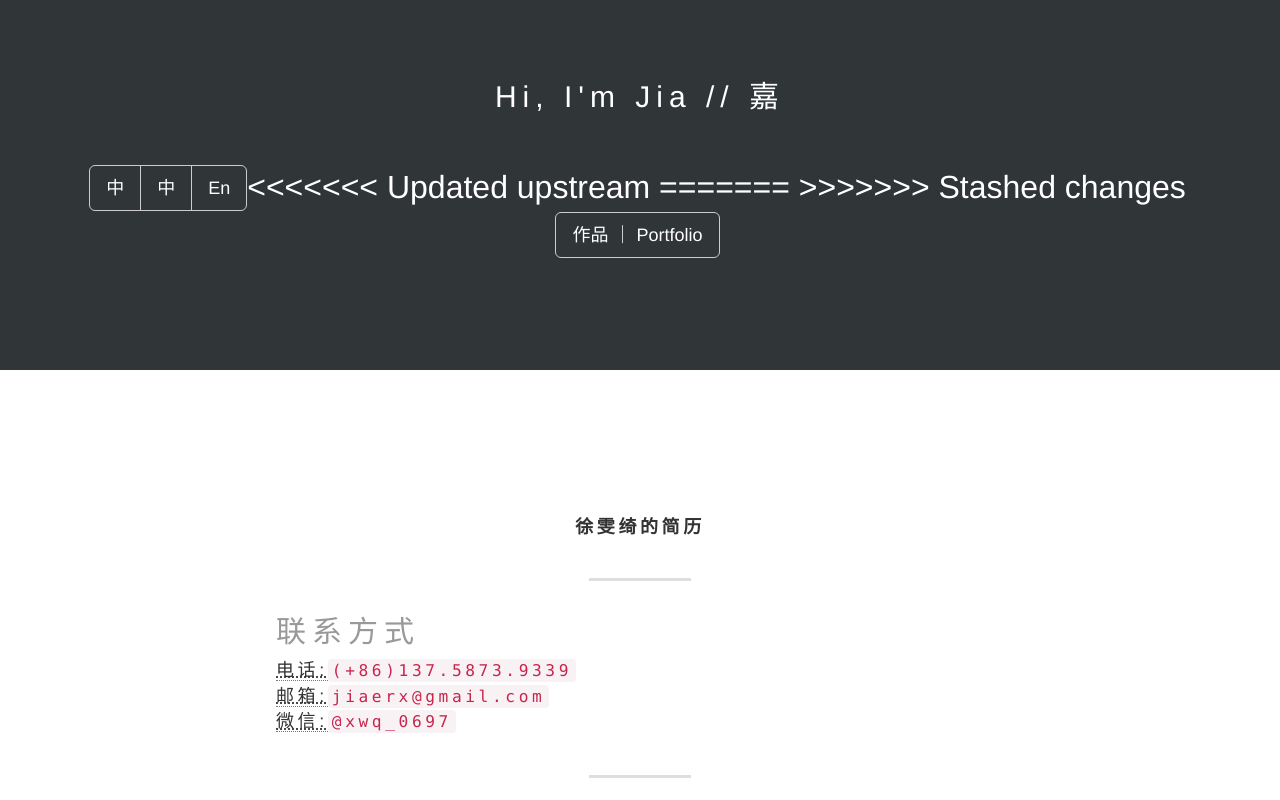
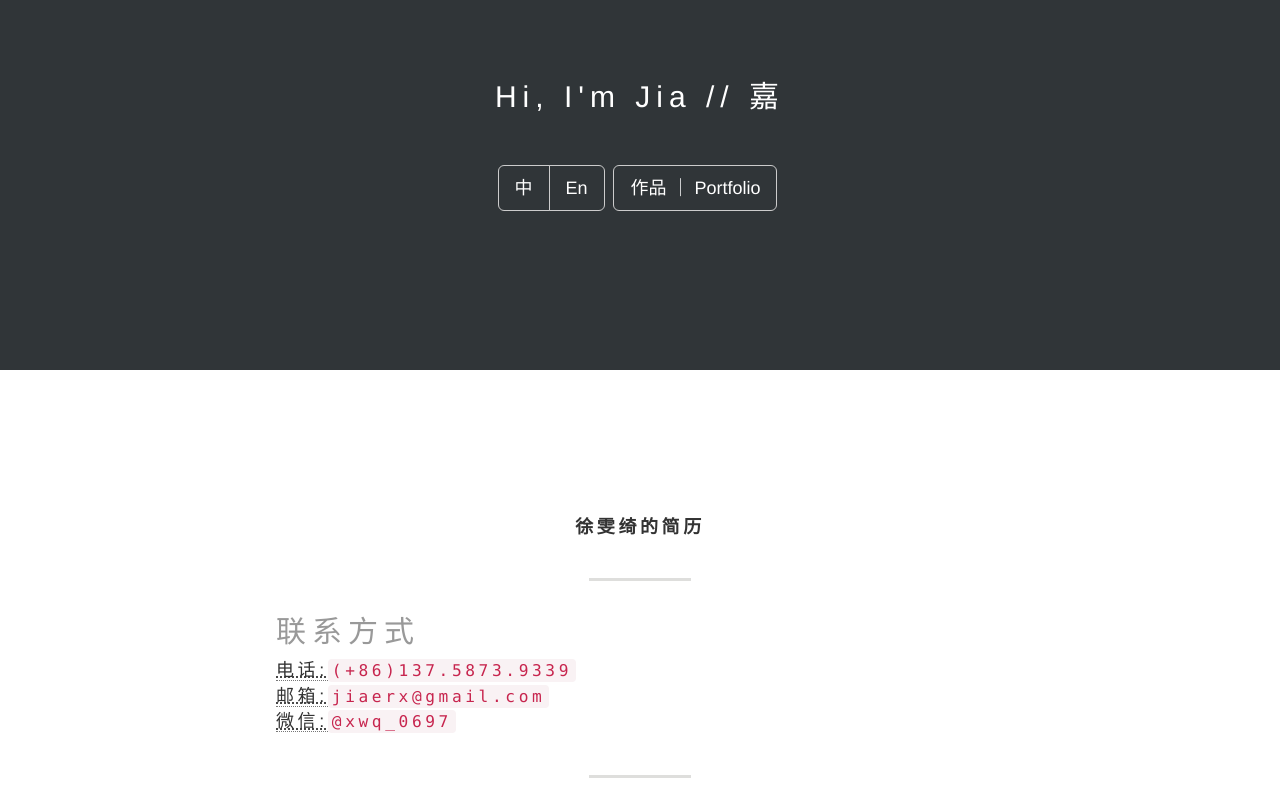
Before and after one commit to JiaerX330/resume, a plain HTML site: page index.html in a window 1280 px wide. Shown: the top 800 px of the page. Drawn offline with nearby package versions, Linux system fonts and the light colour scheme.

Commit message:
Update index.html

```diff
--- a/index.html
+++ b/index.html
@@ -25,11 +25,7 @@
         <div class="nav">
         <ul class="list-inline text-center">
           <div class="btn-group">
-<<<<<<< Updated upstream
-          <a class="btn btn-lg btn-default" href="#" role="button">中</a>
-=======
           <a class="btn btn-lg btn-default" href="index.html" role="button">中</a>
->>>>>>> Stashed changes
           <a class="btn btn-lg btn-default" href="resumeen.html" role="button">En</a>
           </div>
           <a class="btn btn-lg btn-default" href="portfolio.html" role="button">作品 ｜ Portfolio</a>
```
